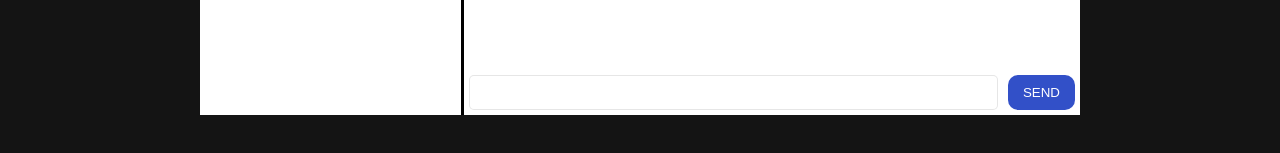
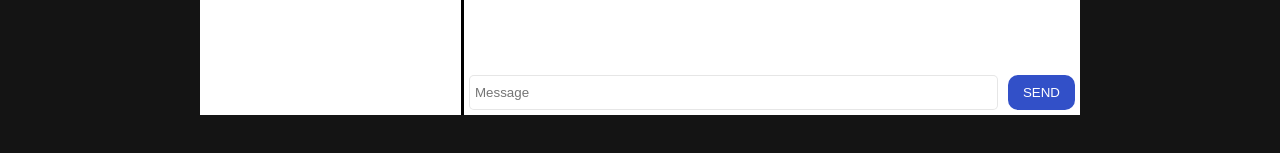
Before and after one commit to justprobst/frontender, a React (Create React App) app in the folder application/: page /chat in a window 1280 px wide. Shown: the part 525-678 px from the top of the page. Built offline with nearby package versions, Linux system fonts and the light colour scheme.

Commit message:
turn addMessage into class component

```diff
--- a/application/src/components/chat/AddMessage/AddMessage.jsx
+++ b/application/src/components/chat/AddMessage/AddMessage.jsx
@@ -1,13 +1,35 @@
 import React from 'react';
 import './AddMessage.css';
 
-function AddMessage() {
-    return (
-        <div className="AddMessage">
-            <input className="AddMessage__Input" type="text" />
-            <button className="AddMessage__Button">Send</button>
-        </div>
-    );
+class AddMessage extends React.Component {
+    constructor(props) {
+        super(props);
+        this.state = {
+            input: ''
+        }
+    }
+
+    render() {
+        return (
+            <div className="AddMessage">
+                <input
+                    className="AddMessage__Input"
+                    type="text"
+                    placeholder="Message"
+                    value={this.state.input}
+                    onChange={
+                        (e) => this.setState({input: e.target.value})
+                    }
+                />
+                <button
+                    className="AddMessage__Button"
+                    onClick={
+                        () => this.props.onSubmit(this.state.input, 'Me')
+                    }
+                >Send</button>
+            </div>
+        );
+    }
 }
 
 export default AddMessage;
```
